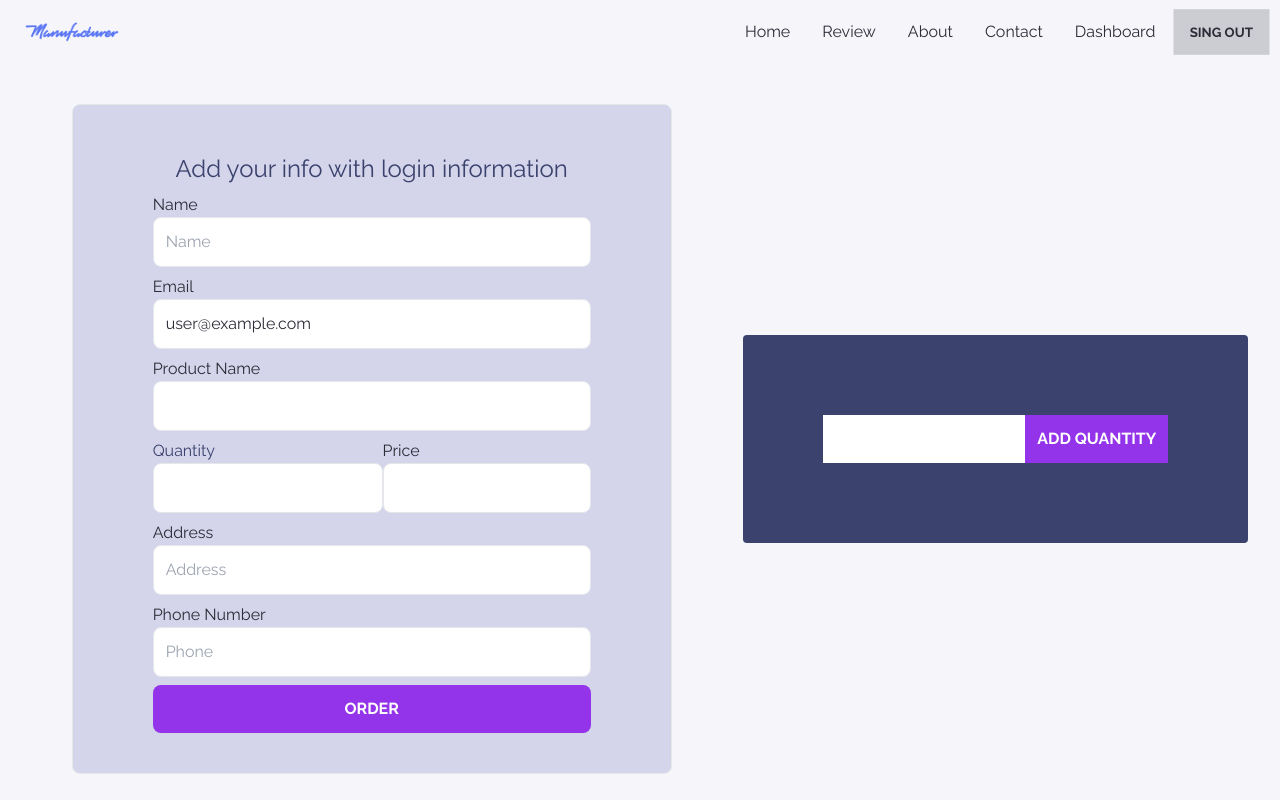
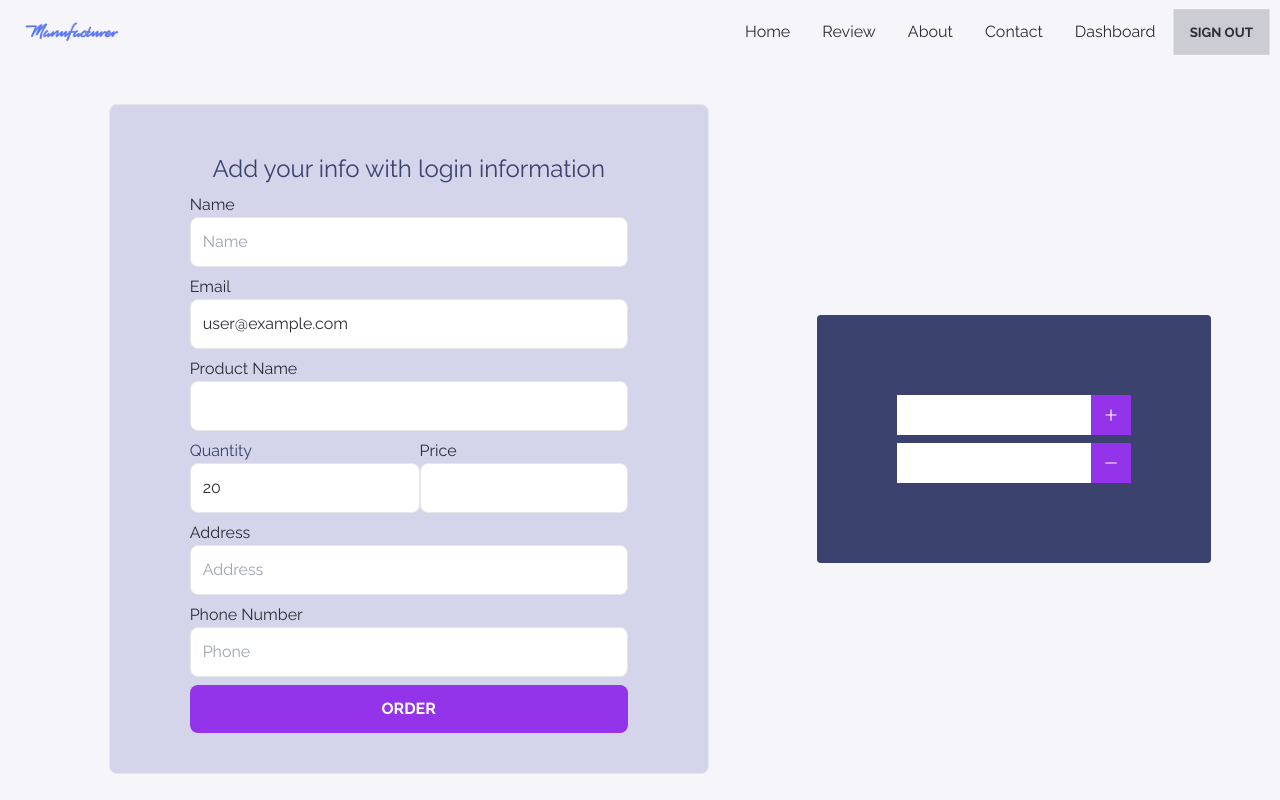
Before and after one commit to forhadbinamir/-manufacturer-website-client-side, a React (Create React App) app: page /userinfo/1 in a window 1280 px wide. Shown: the top 800 px of the page. Built offline with nearby package versions, Linux system fonts and the light colour scheme; no server answers; sample sign-in values are in the browser's storage.

Commit message:
implement increment decrement price of service

```diff
--- a/public/data.json
+++ b/public/data.json
@@ -3,6 +3,7 @@
         "_id": "628adb1dd9e8034d4b52cdfd",
         "price": "120",
         "quantity": "30",
+        "minimum": "20",
         "picture": "https://i.ibb.co/30DsJmn/Fotolia-6014662-Subscription-Monthly-M.jpg",
         "name": "Tube Benders",
         "company": "ZEDALIS",
@@ -12,6 +13,7 @@
         "_id": "628adb1da89dc8adcf94d8c2",
         "price": "480",
         "quantity": "40",
+        "minimum": "20",
         "picture": "https://i.ibb.co/njKpFLP/Fotolia-53197663-Subscription-Monthly-M.jpg",
         "name": "Band Saws",
         "company": "EXTRAGEN",
@@ -21,6 +23,7 @@
         "_id": "628adb1dabfcf1bc452fdb5f",
         "price": "428",
         "quantity": "50",
+        "minimum": "20",
         "picture": "https://i.ibb.co/0yRDY6f/Fotolia-68431323-Subscription-Monthly-M.jpg",
         "name": "Metal Press",
         "company": "ISOSPHERE",
@@ -30,6 +33,7 @@
         "_id": "628adb1d67d8a0dfa9fa16b8",
         "price": "667",
         "quantity": "60",
+        "minimum": "20",
         "picture": "https://i.ibb.co/D5r0FYF/Fotolia-98574689-Subscription-Monthly-M.jpg",
         "name": "Plasma Tables",
         "company": "OPTIQUE",
@@ -39,6 +43,7 @@
         "_id": "628adb1de67373a2e7daf1a8",
         "price": "698",
         "quantity": "70",
+        "minimum": "20",
         "picture": "https://i.ibb.co/wCQm6rv/Fotolia-132560758-Subscription-Monthly-M.jpg",
         "name": "Sheet Metal Brakes",
         "company": "RODEOMAD",
@@ -48,6 +53,7 @@
         "_id": "628adb1db81b451e1ad8c422",
         "price": "700",
         "quantity": "80",
+        "minimum": "20",
         "picture": "https://i.ibb.co/QjYrGZ3/Fotolia-187730030-Subscription-Monthly-M.jpg",
         "name": "Metal Drills",
         "company": "HAWKSTER",
--- a/src/App.js
+++ b/src/App.js
@@ -1,4 +1,5 @@
 import { Route, Routes } from "react-router-dom";
+import { ToastContainer } from "react-toastify";
 import Dashboard from "./Pages/Dashboard/Dashboard";
 import ManageUsers from "./Pages/Dashboard/ManageUsers";
 import Home from "./Pages/Home/Home";
@@ -38,7 +39,7 @@ function App() {
         <Route path='*' element={<NotFound></NotFound>}></Route>
       </Routes>
       <Footer></Footer>
-
+      <ToastContainer />
     </div>
   );
 }
--- a/src/Pages/Home/SingleProduct.js
+++ b/src/Pages/Home/SingleProduct.js
@@ -7,7 +7,7 @@ const SingleProduct = ({ product }) => {
     const handleOrderNow = (id) => {
         navigate(`/purchase/${id}`)
     }
-    const { name, price, quantity, picture, _id } = product
+    const { name, price, quantity, picture, minimum, _id } = product
     return (
         <div id="hover-apply" className='relative w-[420px] h-[250px]'>
             <div className='rounded-lg w-full relative '>
@@ -16,10 +16,11 @@ const SingleProduct = ({ product }) => {
                 </div>
             </div>
             <div id="hover-effect" className='rounded-lg w-full h-full absolute top-0 let-0 bg-black hidden opacity-60'>
-                <div className='absolute top-[30%] left-[30%] font-bold text-2xl'>
+                <div className='absolute top-[25%] left-[25%] font-bold text-2xl'>
                     <h2 className='text-white'>Co. : {name}</h2>
                     <p className='text-white'>Price: ${price}</p>
                     <p className='text-white'>Quantity: {quantity}</p>
+                    <p className='text-white'>Minimum Order: {minimum}</p>
                     <button onClick={() => handleOrderNow(_id)} className='btn btn-outline'>Order Now</button>
                 </div>
             </div>
--- /dev/null
+++ b/src/Pages/Hooks/useToken.js
@@ -0,0 +1,32 @@
+import React, { useEffect, useState } from 'react';
+
+const useToken = user => {
+    const [token, setToken] = useState('')
+    useEffect(() => {
+        const email = user?.user?.email
+        // console.log('useToken user', user)
+        const currentUser = { email: email }
+        if (email) {
+            console.log(email)
+            fetch(`http://localhost:5001/user`, {
+                method: 'POST',
+                headers: {
+                    "content-type": 'application/json'
+                },
+                body: JSON.stringify(currentUser)
+            })
+                .then(res => res.json())
+                .then(data => {
+                    if (data.success) {
+                        setToken(data.jotToken)
+                        localStorage.setItem("accessToken", data.jotToken)
+                    }
+                    console.log(data)
+                })
+        }
+
+    }, [user])
+    return [token]
+};
+
+export default useToken;
--- a/src/Pages/Purchase/UserInfo.js
+++ b/src/Pages/Purchase/UserInfo.js
@@ -1,21 +1,42 @@
-import React, { useEffect, useRef, useState } from 'react';
+import React, { useEffect, useState } from 'react';
 import { useAuthState } from 'react-firebase-hooks/auth';
 import { useParams } from 'react-router-dom';
 import auth from '../Firebase.init';
-
+import { AiOutlinePlus } from 'react-icons/ai'
+import { AiOutlineMinus } from 'react-icons/ai'
 const UserInfo = () => {
     const { id } = useParams()
     const [user] = useAuthState(auth)
     const [products, setProductions] = useState({})
+    const [count, setCount] = useState({
+        minimum: '20',
+        cost: '14',
+        name: 'abdullah'
+    })
     useEffect(() => {
-        fetch(`http://localhost:5001/production/${id}`)
+        fetch(`http://localhost:5001/production/${id}`, {
+            headers: {
+                authorization: `Bearer ${localStorage.getItem("accessToken")}`
+            }
+        })
             .then(res => res.json())
             .then(data => {
                 setProductions(data)
-                console.log(data)
+            })
+    }, [products, id])
+    const handleInitialValue = e => {
+        const { minimum, ...rest } = count
+        const newQuantity = e.target.value
 
-            })
-    }, [id])
+        const updateQuantity = { minimum: newQuantity }
+        setCount(updateQuantity)
+        console.log("u", updateQuantity)
+        console.log(minimum, rest)
+        console.log("c", count)
+
+
+
+    }
     const handleOrderDeliver = event => {
         event.preventDefault()
 
@@ -24,28 +45,79 @@ const UserInfo = () => {
             email: user.email,
             productName: products.name,
             price: products.price,
+            minimum: products.minimum,
             quantity: products.quantity,
             phone: event.target.phone.value
         }
 
-        fetch('http://localhost:5001/orders', {
+        fetch(`http://localhost:5001/orders/${user.email}`, {
             method: 'POST',
             headers: {
+                authorization: `Bearer ${localStorage.getItem('accessToken')}`,
                 'content-type': 'application/json'
             },
             body: JSON.stringify(orderInfo)
         })
             .then(res => res.json())
             .then(data => {
-                console.log(data)
+                console.log("order", data)
+                if (data.acknowledged) {
+                    const newQuantity = event.target.quantity.value
+                    const updateQuantity = parseInt(products.quantity) - parseInt(newQuantity)
+                    fetch(`http://localhost:5001/update/${products._id}`, {
+                        method: 'PATCH',
+                        headers: {
+                            "content-type": "application/json"
+                        },
+                        body: JSON.stringify({ quantity: updateQuantity })
+                    })
+                        .then(res => res.json())
+                        .then(data => console.log("update", data))
+                }
             })
     }
 
-    const handleQuantity = (event) => {
+    const handlePlusQuantity = (event) => {
         event.preventDefault()
-        const quantity = event.target.quantity.value
-        console.log(quantity)
+        const previousQuantity = parseInt(products.quantity)
+        const quantity = parseInt(event.target.quantity.value)
+        const updateQuantity = quantity + previousQuantity
+        // console.log(quantity)
+        event.target.reset()
 
+        fetch(`http://localhost:5001/update/${id}`, {
+            method: 'PUT',
+            headers: {
+                "content-type": 'application/json'
+            },
+            body: JSON.stringify({ quantity: updateQuantity })
+        })
+            .then(res => res.json())
+            .then(data => {
+                console.log(data)
+            })
+
+    }
+
+    const handleMinusQuantity = event => {
+        event.preventDefault()
+        const previousQuantity = parseInt(products.quantity)
+        const quantity = parseInt(event.target.quantity.value)
+        const updateQuantity = quantity - previousQuantity
+        // console.log(quantity)
+        event.target.reset()
+
+        fetch(`http://localhost:5001/update/${id}`, {
+            method: 'PUT',
+            headers: {
+                "content-type": 'application/json'
+            },
+            body: JSON.stringify({ quantity: updateQuantity })
+        })
+            .then(res => res.json())
+            .then(data => {
+                console.log(data)
+            })
     }
     return (
         <div className='flex justify-evenly items-center'>
@@ -71,7 +143,7 @@ const UserInfo = () => {
                             <div className='flex justify-between'>
                                 <div>
                                     <label className='text-accent' htmlFor="">Quantity</label>
-                                    <input className='mb-2 p-3 border rounded-lg  w-full' type="text" value={products?.quantity} readOnly />
+                                    <input className='mb-2 p-3 border rounded-lg  w-full' name="quantity" type="text" onChange={handleInitialValue} value={count.minimum} />
                                 </div>
                                 <div>
                                     <label htmlFor="">Price</label>
@@ -95,9 +167,15 @@ const UserInfo = () => {
                 </div>
             </div>
             <div className='bg-accent rounded p-20'>
-                <form onSubmit={handleQuantity} >
-                    <input className='p-3  outline-none ' type="text" name='quantity' />
-                    <button className='text-white p-3 bg-purple-600 uppercase font-bold '>Add Quantity</button>
+                <form onSubmit={handlePlusQuantity} className='flex mb-2' >
+                    <input className='p-2  outline-none ' type="text" name='quantity' />
+                    <button className='text-white p-3 bg-purple-600 uppercase font-bold '><AiOutlinePlus /></button>
+                </form>
+
+
+                <form onSubmit={handleMinusQuantity} className='flex' >
+                    <input className='p-2  outline-none ' type="text" name='quantity' />
+                    <button className='text-white p-3 bg-purple-600 uppercase font-bold '><AiOutlineMinus /></button>
                 </form>
             </div>
         </div>
--- a/src/Pages/Shared/Header/Header.js
+++ b/src/Pages/Shared/Header/Header.js
@@ -11,14 +11,14 @@ const Header = () => {
     }
 
     const menuItem = <>
-        <li><Link to='/home'>Home</Link></li>
-        <li><Link to='/review'>Review</Link></li>
-        <li><Link to='/about'>About</Link></li>
-        <li><Link to='/contact'>Contact</Link></li>
+        <li><Link className='hover:translate-x-2 duration-300' to='/home'>Home</Link></li>
+        <li><Link className='hover:translate-x-2 duration-300' to='/review'>Review</Link></li>
+        <li><Link className='hover:translate-x-2 duration-300' to='/about'>About</Link></li>
+        <li><Link className='hover:translate-x-2 duration-300' to='/contact'>Contact</Link></li>
         {
-            user && <li><Link to='/dashboard'>Dashboard</Link></li>
+            user && <li><Link className='hover:translate-x-2 duration-300' to='/dashboard'>Dashboard</Link></li>
         }
-        <li>{user ? <button onClick={() => logOut()} className="btn btn-active btn-ghost">Sing Out</button> : <Link to='/login'>Login</Link>}</li>
+        <li>{user ? <button onClick={() => logOut()} className="btn btn-active btn-ghost">Sign Out</button> : <Link to='/login'>Login</Link>}</li>
     </>
     return (
         <div className="navbar sticky bg-base-100">
```
Also changed, not shown: src/Pages/Login/Login.js (+5 -4 lines), src/Pages/Register/Register.js (+5 -3 lines).
